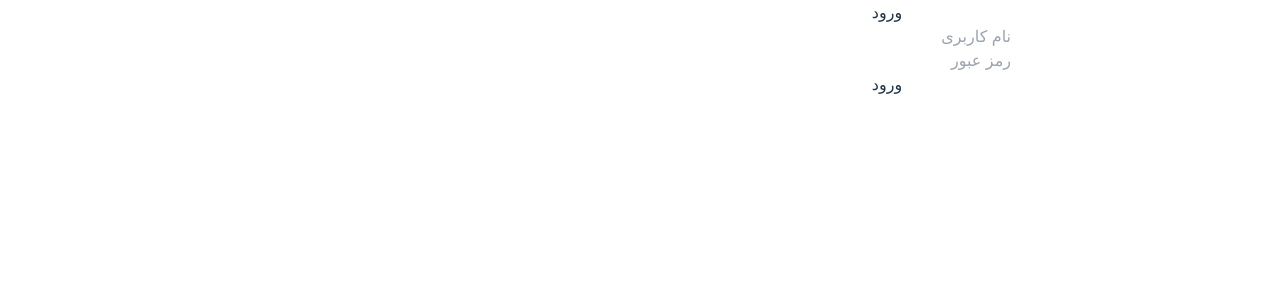
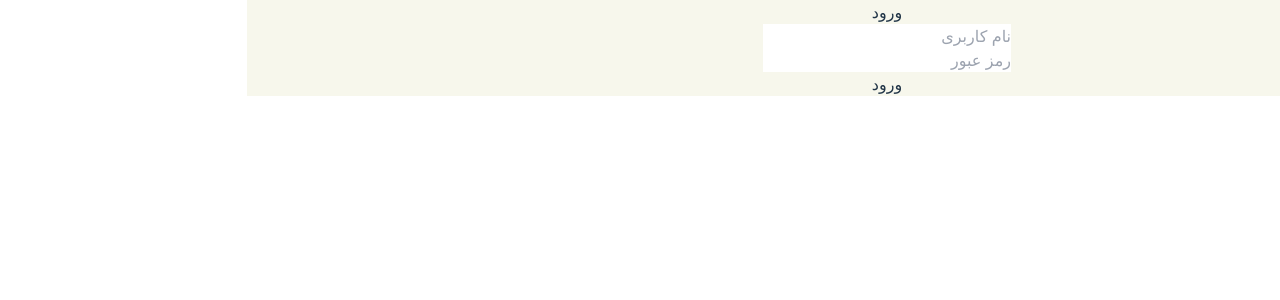
Before and after one commit to saeed-developer/pvchannel, a React (Vite) app: page /login in a window 1280 px wide. Shown: the top 300 px of the page. Built offline with nearby package versions, Linux system fonts and the light colour scheme.

Commit message:
wip input component

```diff
--- /dev/null
+++ b/src/components/input/input.tsx
@@ -0,0 +1,19 @@
+import React from 'react';
+
+function Input({...props}) {
+
+  return (
+    <div className='my-8'>
+      <input
+        type={props.type}
+        value={props.field.value}
+        onChange={props.field.onChange}
+        placeholder={props.placeholder}
+        className='p-2 w-10/12 bg-transparent border-b-2 border-gray-400 outline-none'
+      />
+      <p>{props?.fieldState?.error?.message}</p>
+    </div>
+  );
+}
+
+export default Input
--- /dev/null
+++ b/src/components/input/package.json
@@ -0,0 +1,3 @@
+{
+  "main": "input.tsx"
+}
--- a/src/i18n/fa.ts
+++ b/src/i18n/fa.ts
@@ -1,7 +1,7 @@
 export default {
   learnReact: 'صفحه اصلی',
   login:'ورود',
-  useName:'نام کاربری',
+  userName:'نام کاربری',
   password:'رمز عبور',
   forgetPass:'فراموشی رمز عبو؟',
 };
--- a/src/index.css
+++ b/src/index.css
@@ -37,6 +37,7 @@ a:hover {
 body {
   margin: 0;
   direction: rtl;
+  background-color: #f7f7ec;
 }
 
 h1 {
--- a/src/pages/login/login.tsx
+++ b/src/pages/login/login.tsx
@@ -1,33 +1,64 @@
 import React from 'react';
-import { useForm } from 'react-hook-form';
+import { useForm,Controller } from 'react-hook-form';
 import { useTranslation } from 'react-i18next';
+import Input from '../../components/input';
 
 function Login() {
   const { t } = useTranslation();
-  const { register } = useForm<FormValues>()
+  type FormValues = {
+    userName: string;
+    password: string;
 
-  type FormValues = {
-    firstName: string,
-    email: string,
-    phone: number,
-    gender: any
   }
 
+  const { register, handleSubmit,control, formState: { errors } } = useForm<FormValues>({
+    mode: 'onChange',
+    delayError:500,
+    defaultValues: {
+      userName: "",
+      password:""
+    }
+  });
+
+
   return (
-    <div className='w-full h-[100vh] bg-blue-50 flex'>
-      <form className='bg-blue-100 h-2/4 my-auto mr-6 p-2 flex-1'>
-        <h2 className='font-bold text-3xl border-b-4 mx-auto my-2 border-yellow-500 w-fit'>{ t('login') }</h2>
-        <div>
-          <input type="text" placeholder={ t('useName') } />
-        </div>
-        <div>
-          <input type="password" placeholder={ t('password') } />
-        </div>
-        <input type="submit" value={ t('login') } />
+    <div className='w-full h-[100vh] flex text-black'>
+      <form onSubmit={handleSubmit((data) => { console.log(data) })} className='h-2/4 my-auto mr-10 p-2 flex-1'>
+        <h2 className='font-bold text-3xl border-b-4 mx-auto my-2 border-yellow-500 w-fit'>{t('login')}</h2>
+        <Controller
+          name='userName'
+          control={control}
+          rules={{ required: 'this is requerd' }}
+          render={(props) => (
+            <Input
+              {...props}
+              type='userName'
+              placeholder={t('userName')}
+            />
+          )}
+        />
+
+        <Controller
+          name='password'
+          control={control}
+          rules={{ required: 'this is requerd', maxLength: { value: 8, message: 'You exceeded the max length' } }}
+          render={(props) => (
+            <Input
+              {...props}
+              type='password'
+              placeholder={t('password')}
+            />
+          )}
+        />
+        <input
+          type="submit"
+          value={t('login')}
+          className='bg-yellow-500 py-1 px-2 w-52 text-xl mt-6 cursor-pointer rounded-md text-gray-900'
+        />
       </form>
-      <div className='flex-3 bg-yellow-500 w-4/6 h-full clip-style'></div>
+      <div className='flex-3 bg-yellow-500 w-8/12 h-full clip-style'></div>
     </div>
   );
 }
 
-export default Login
+export default Login;
```
